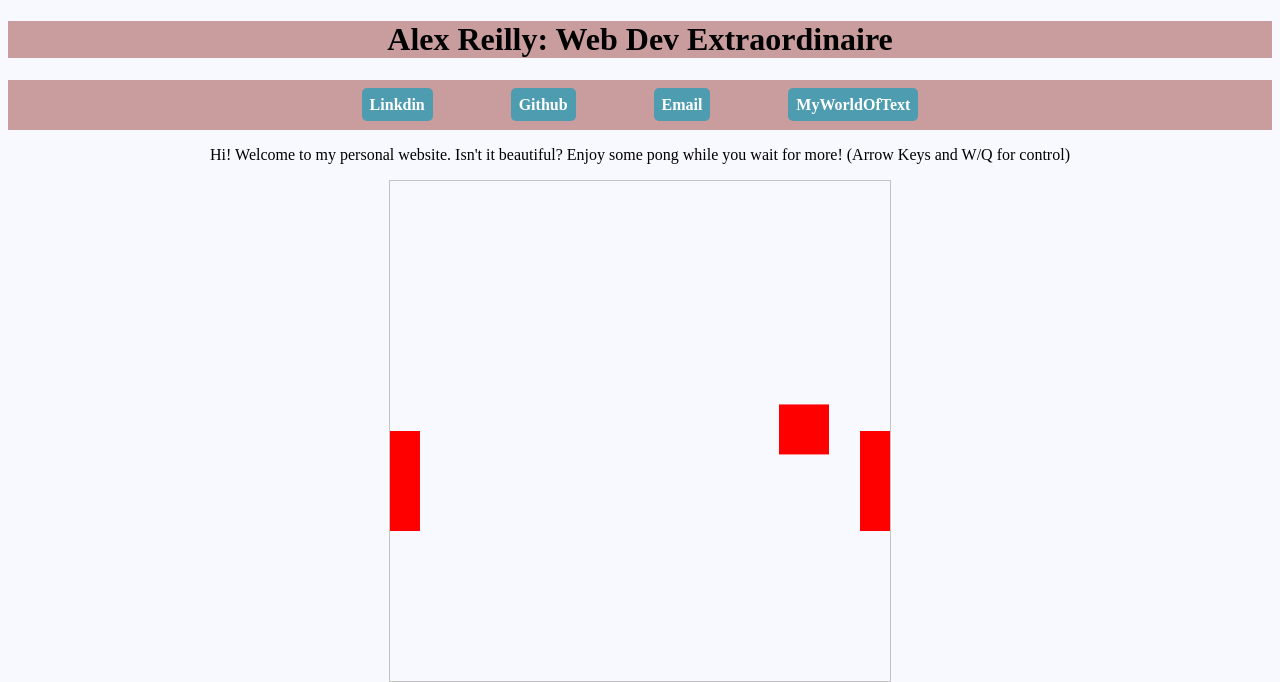
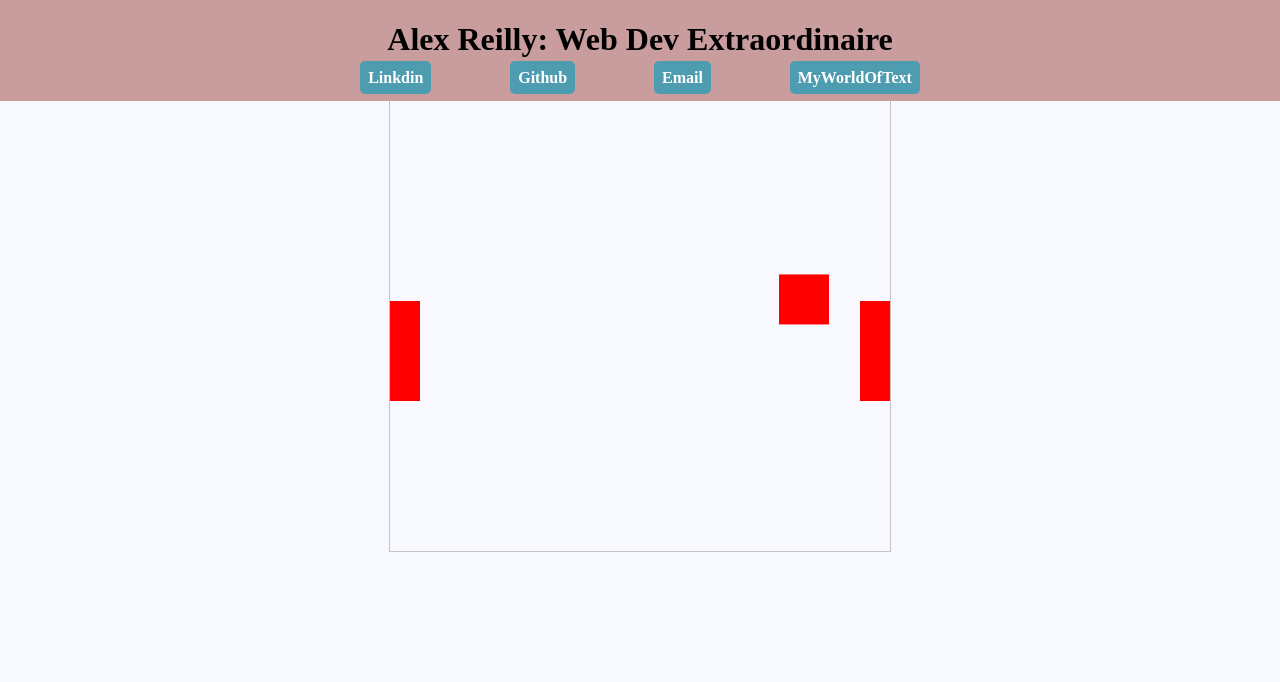
Before and after one commit to twof/PersonalSite, a plain HTML site: page index.html in a window 1280 px wide. Drawn offline with Linux system fonts and the light colour scheme.

Commit message:
Fixed the header and nav bar positioning. Pong was freezing up so I reverted to an older version

```diff
--- a/index.html
+++ b/index.html
@@ -1,25 +1,32 @@
 <!DOCTYPE html>
   <html>
+
     <head>
       <meta charset="UTF-8">
       <link rel="stylesheet" href="style.css">
       <script src="script.js" type="text/javascript"></script>
       <title>The Personal Website Of Alex Reilly</title>
     </head>
+
     <header>
       <h1>Alex Reilly: Web Dev Extraordinaire</h1>
+        <nav>
+          <a class="linkButtons" href="https://www.linkedin.com/pub/alexander-reilly/b9/5aa/46b">Linkdin</a>
+          <a class="linkButtons" href="https://github.com/twof">Github</a>
+          <a class="linkButtons" href="mailto:alexander.r.reilly@gmail.com">Email</a>
+          <a class="linkButtons" href="http://www.yourworldoftext.com/~TheWisestofFools/">MyWorldOfText</a>
+        </nav>
     </header>
-    <nav>
-      <a class="linkButtons" href="https://www.linkedin.com/pub/alexander-reilly/b9/5aa/46b">Linkdin</a>
-      <a class="linkButtons" href="https://github.com/twof">Github</a>
-      <a class="linkButtons" href="mailto:alexander.r.reilly@gmail.com">Email</a>
-      <a class="linkButtons" href="http://www.yourworldoftext.com/~TheWisestofFools/">MyWorldOfText</a>
-    </nav>
+
+
+
     <body>
       <p>Hi! Welcome to my personal website. Isn't it beautiful?
-        Enjoy some pong while you wait for more! (Arrow Keys and W/Q for control)</p>
+        Enjoy some pong while you wait for more! (Arrow Keys and W/S for control)</p>
     </body>
+
     <canvas id="animationCanvas" width="500" height="500" style="border:1px solid #c3c3c3;">
       Your browser doesn't support canvas.
     </canvas>
+
   </html>
--- a/style.css
+++ b/style.css
@@ -1,12 +1,16 @@
 header{
-  text-align: center;
+  top:0;
   background-color: #C99D9D;
-  height: 100%;
   width: 100%;
+  left: 0px;
+  position: fixed;
+  height: 6.3em;
 }
 nav{
-  background-color: #C99D9D;
-  padding: 1em;
+  position: absolute;
+  top: 4.3em;
+  right: 1em;
+  left: 1em;
 }
 .linkButtons{
   /*display: block;*/
```
